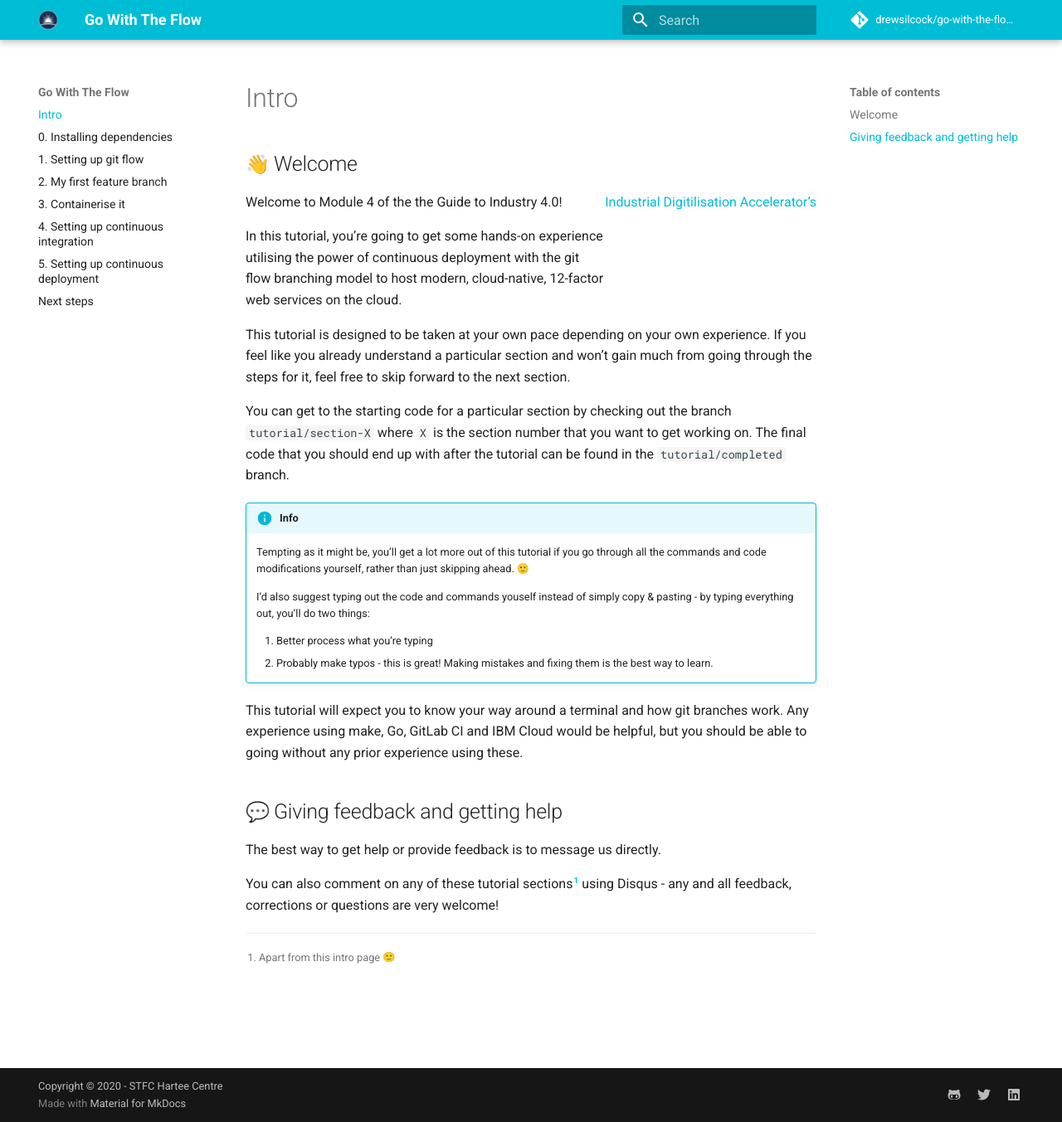
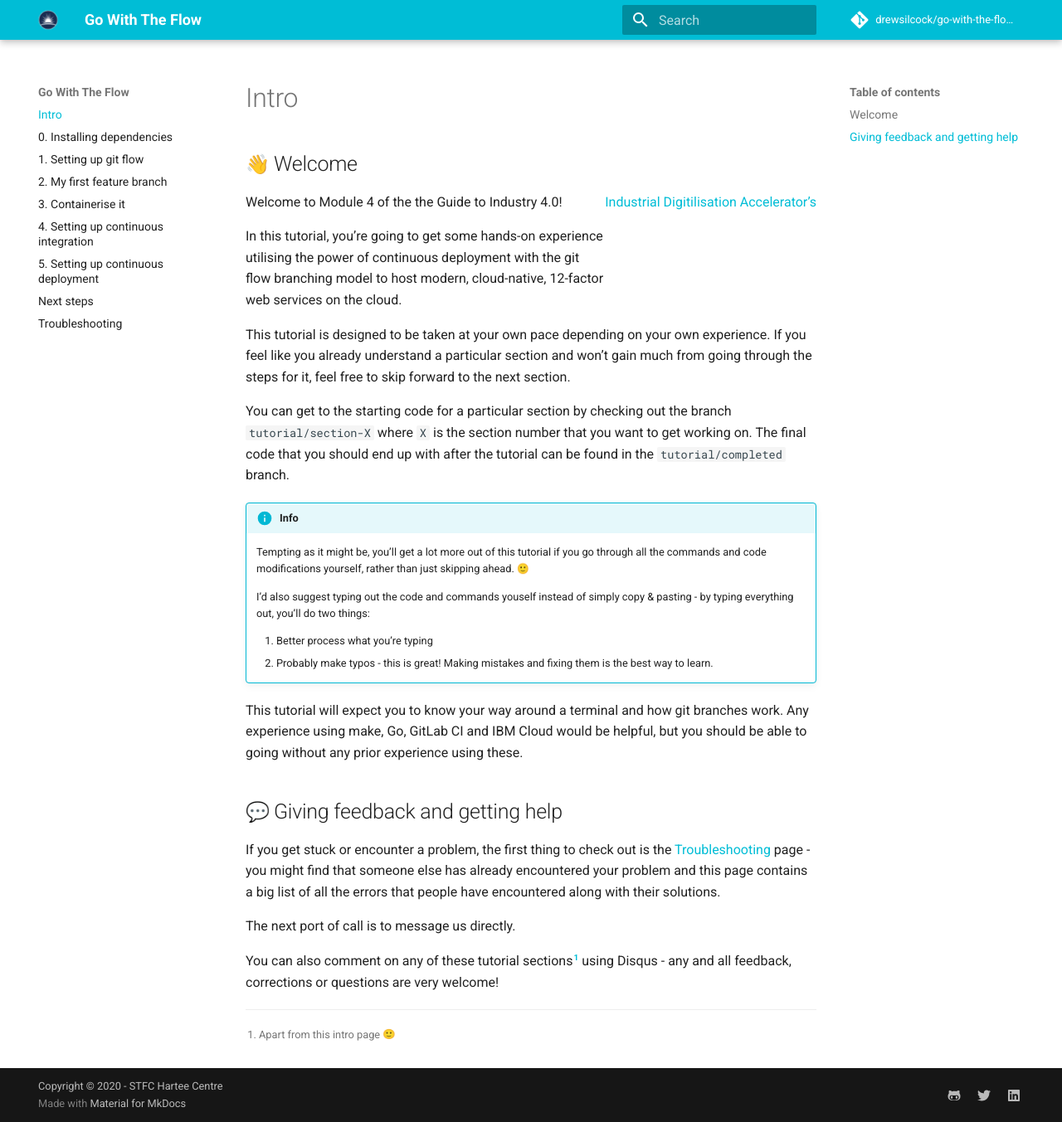
Before and after one commit to stfc/docker-and-gh-actions-for-ml, an MkDocs documentation site: the page built from docs/index.md, in a window 1280 px wide and 1353 px high. Shown: the whole window at 83% size. Built offline with MkDocs 1.6.1 and Material for MkDocs 9.7.7, drawn with Linux system fonts in a browser that asks for light colours; emoji names are drawn with the system emoji font; comment, search, counter and statistics services are not loaded.

Commit message:
Add troubleshooting page with some of the standard issues.

```diff
--- a/docs/index.md
+++ b/docs/index.md
@@ -22,8 +22,10 @@ This tutorial will expect you to know your way around a terminal and how git bra
 
 ## :speech_balloon: Giving feedback and getting help
 
-The best way to get help or provide feedback is to message us directly.
+If you get stuck or encounter a problem, the first thing to check out is the [Troubleshooting](/troubleshooting) page - you might find that someone else has already encountered your problem and this page contains a big list of all the errors that people have encountered along with their solutions.
 
-You can also comment on any of these tutorial sections[^1] using Disqus - any and all feedback, corrections or questions are very welcome!
+The next port of call is to message us directly.
 
-[^1]: Apart from this intro page :slightly_smiling_face:
+You can also comment on any of these tutorial sections[^disqus] using Disqus - any and all feedback, corrections or questions are very welcome!
+
+[^disqus]: Apart from this intro page :slightly_smiling_face:
```
Also changed, not shown: docs/troubleshooting.md (added, +110 -0 lines).
